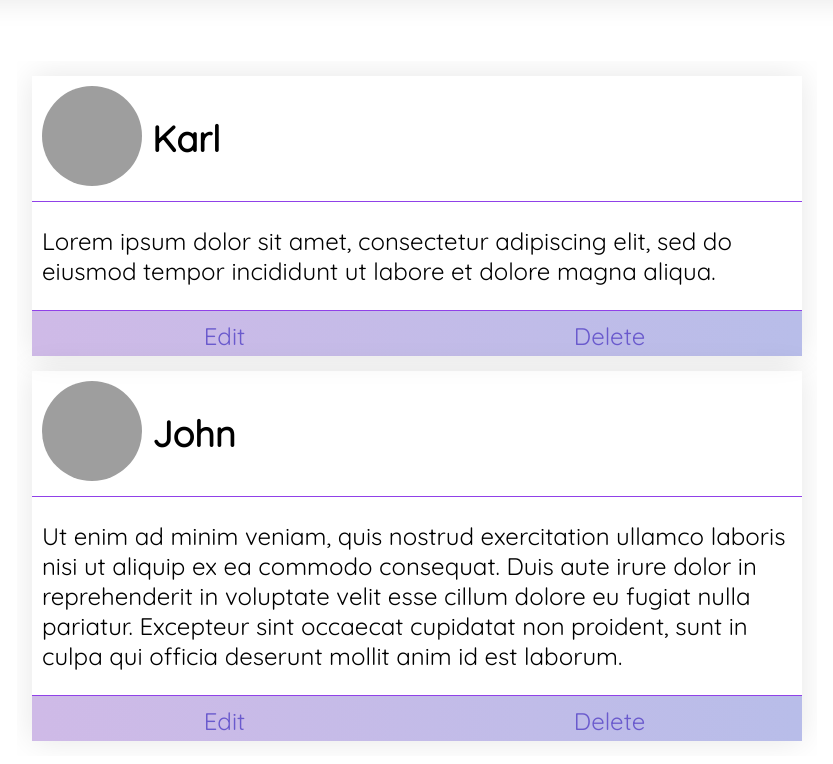
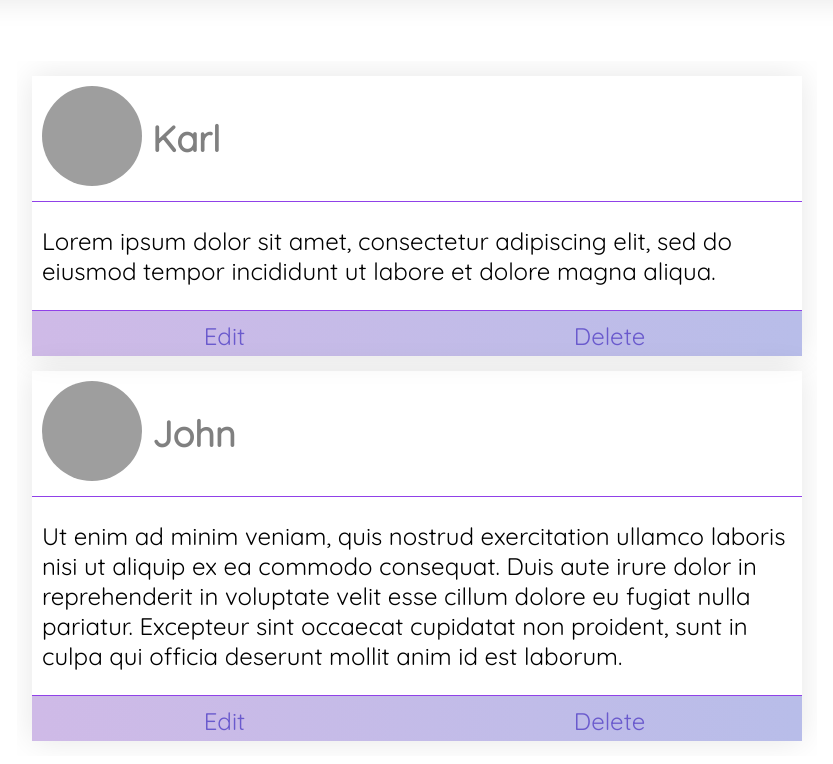
Before and after one commit to Adetec/coretabs-posts, a Flask app: page / in a window 1280 px wide. Shown: the part 64-828 px from the top of the page, without its empty margins (223-1056 px from the left). Run offline with Flask 2, Linux system fonts and the light colour scheme; grey boxes are pictures that could not be loaded.

Commit message:
style: Change author name color

```diff
--- a/templates/index.html
+++ b/templates/index.html
@@ -61,6 +61,7 @@
 
         #author h2 {
             padding-left: 10px;
+            color: grey;
         }
 
         #content {
```
